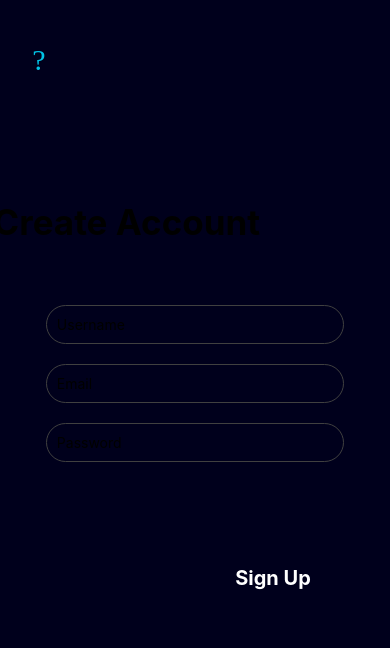
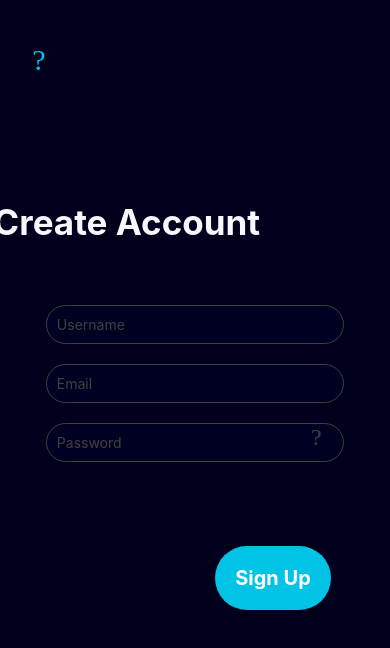
Before and after one commit to tolera1ed01/SwiftStudy, a React Native app: screen /SignUpScreen in a window 390 px wide. Shown: the top 648 px of the page. Built offline with nearby package versions, Linux system fonts and the light colour scheme.

Commit message:
SignUpComplete! 29/01/25

```diff
--- a/Screens/SignUpScreen.js
+++ b/Screens/SignUpScreen.js
@@ -1,14 +1,50 @@
-import React from "react";
-import { View, Text, SafeAreaView, TextInput, TouchableOpacity } from "react-native";
+import React, { useState } from "react";
+import { View, Text, SafeAreaView, TextInput, TouchableOpacity, Alert } from "react-native";
 import styles from "../stylesheet";
 import AntDesign from '@expo/vector-icons/AntDesign';
 import { useNavigation, useTheme } from "@react-navigation/native";
+import { auth } from '../firebaseConfig';
+import { createUserWithEmailAndPassword } from 'firebase/auth';
 
 export default function SignUpScreen() {
 
+  const [username, setUsername] = useState("")
+  const [email, setEmail] = useState("")
+  const [password, setPassword] = useState("")
+  const [isPasswordVisible, setIsPasswordVisible] = useState(false);
+
+  const signUpHandler = async () => {
+    const usernameReqs = /^[a-zA-Z0-9_]{4,12}$/;
+    if (!usernameReqs.test(username)) {
+      Alert.alert(
+        "Invalid Username",
+        "Username must be between 4 and 12 characters and contain only letters and numbers."
+      );
+      return;
+    }
+
+    try {
+      await createUserWithEmailAndPassword(auth, email, password)
+        Alert.alert("Signup Successful!", "Account created successfully.");
+    } catch (error) {
+      if (error.code === "auth/invalid-email") {
+        Alert.alert(
+          "Invalid Email",
+          "Please enter a valid email address."
+        );
+      } else if (error.code === "auth/invalid-password") {
+        Alert.alert(
+          "Invalid password",
+          "Password must be between 8 and 24 characters long, contain an uppercase letter, symbol and number."
+        );
+      } else {
+        Alert.alert("SignUp error:",error.message);
+      }
+    }
+  };
+
     const navigation = useNavigation();
     const { colors } = useTheme();
-
 
   return (
     <SafeAreaView style={[styles.container, { backgroundColor: colors.background }]}>
@@ -16,23 +52,44 @@ export default function SignUpScreen() {
       onPress={() => { navigation.goBack("LoginScreen") }}>
       <AntDesign name="arrowleft" size={30} color={colors.primary} />
     </TouchableOpacity>
-    <Text style={styles.createAccountTitle}>Create Account</Text>
+    <Text style={[styles.createAccountTitle, {color: colors.text}]}>Create Account</Text>
     <View style={styles.inputContainer}>
       <TextInput
-      style={styles.inputBox}
+      style={[styles.inputBox, {backgroundColor: colors.card, color: colors.text}]}
       placeholder="Username"
+      placeholderTextColor={ colors.placeholderText }
+      onChangeText={(text) => setUsername(text)}
+      value={username}
       />
-            <TextInput
-      style={styles.inputBox}
+      <TextInput
+      style={[styles.inputBox, {backgroundColor: colors.card, color: colors.text}]}
       placeholder="Email"
+      placeholderTextColor={ colors.placeholderText }
+      onChangeText={(text) => setEmail(text)}
+      value={email}
       />
-            <TextInput
-      style={styles.inputBox}
+    <TouchableOpacity
+        style={styles.eyeIcon}
+        onPress={() => setIsPasswordVisible(!isPasswordVisible)}
+      >
+        <AntDesign
+          name={isPasswordVisible ? "eye" : "eyeo"}
+          size={24}
+          color={isPasswordVisible ? colors.primary : colors.placeholderText}
+        />
+      </TouchableOpacity>
+      <TextInput
+      style={[styles.inputBox, {backgroundColor: colors.card, color: colors.text}]}
       placeholder="Password"
+      placeholderTextColor={ colors.placeholderText }
+      onChangeText={(text) => setPassword(text)}
+      value={password}
+      secureTextEntry={!isPasswordVisible}
       />
+
     </View>
       <View style={styles.buttonContainer}>
-          <TouchableOpacity style={styles.button}>
+          <TouchableOpacity style={[styles.button, {backgroundColor: colors.primary }]} onPress={signUpHandler}>
             <Text style={styles.buttonText}>Sign Up</Text>
           </TouchableOpacity>
       </View>
--- a/Stacks/Appstack.js
+++ b/Stacks/Appstack.js
@@ -3,17 +3,24 @@ import { createStackNavigator } from "@react-navigation/stack";
 import LoginScreen from '../Screens/LoginScreen';
 import SignUpScreen from "../Screens/SignUpScreen";
 import { SwiftstudyTheme } from "../stylesheet";
+import { StatusBar } from "react-native";
 
 
 const Stack = createStackNavigator();
 
 export default function AppStack() {
   return(
+    <>
+      <StatusBar barStyle="light-content"
+      translucent={true}
+      backgroundColor="transparent"
+      />
       <NavigationContainer theme={SwiftstudyTheme}>
         <Stack.Navigator initialRouteName="LoginScreen" screenOptions={{headerShown: false}}>
           <Stack.Screen name="LoginScreen" component={LoginScreen} />
           <Stack.Screen name="SignUpScreen" component={SignUpScreen} />
         </Stack.Navigator>
       </NavigationContainer>
+    </>
   );
 }
--- a/firebaseConfig.js
+++ b/firebaseConfig.js
@@ -1,5 +1,6 @@
 // Import the functions you need from the SDKs you need
 import { initializeApp } from "firebase/app";
+import { getAuth } from "firebase/auth";
 // TODO: Add SDKs for Firebase products that you want to use
 // https://firebase.google.com/docs/web/setup#available-libraries
 
@@ -15,3 +16,4 @@ const firebaseConfig = {
 
 // Initialize Firebase
 const app = initializeApp(firebaseConfig);
+export const auth = getAuth(app);
--- a/stylesheet.js
+++ b/stylesheet.js
@@ -117,6 +117,12 @@ const styles = StyleSheet.create({
     fontSize: 35,
     marginLeft: "5%",
   },
+  eyeIcon: {
+    position: "absolute",
+    zIndex: 1,
+    right: windowWidth * 0.1,
+    bottom: "6%",
+  },
 });
 
 export default styles;
```
Also changed, not shown: assets/images/eye.svg (added). Lines whose indentation alone changed are shown as unchanged.
